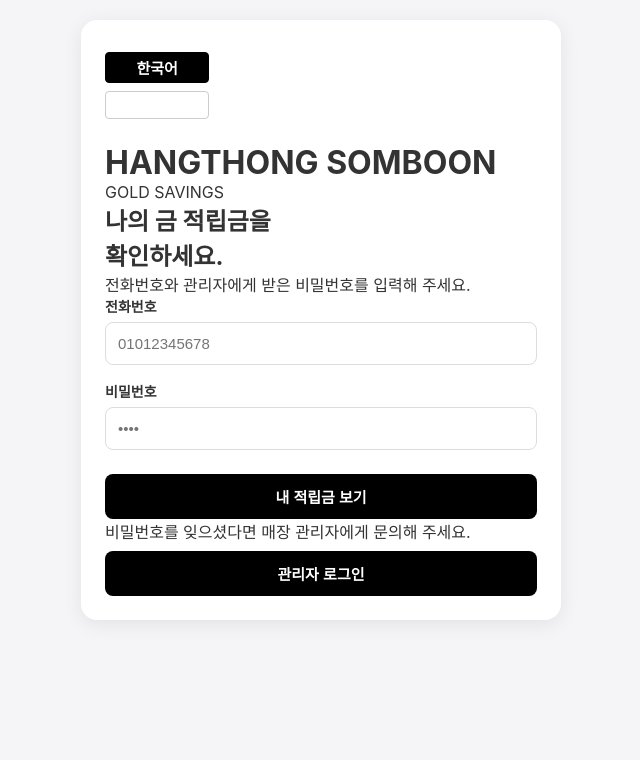
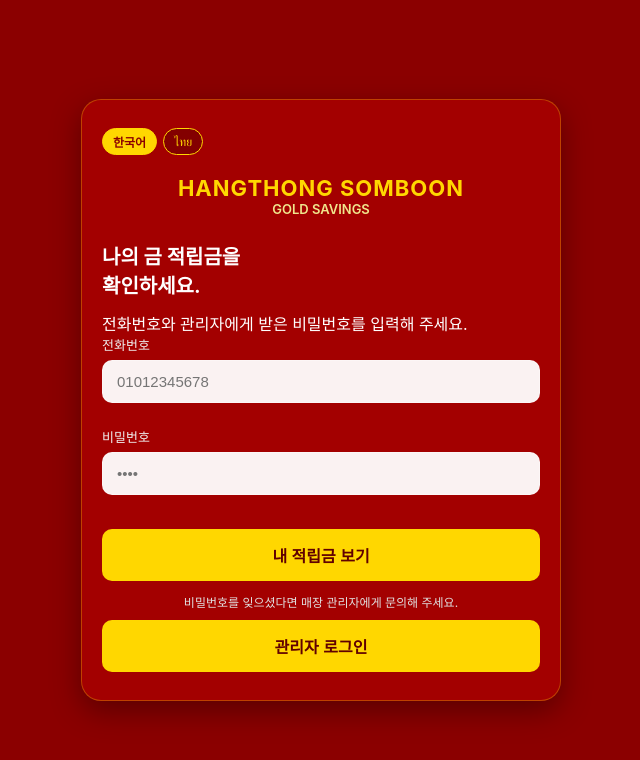
Before and after one commit to jimmylim0309/hangthong-somboom, a website: page index.html in a window 1280 px wide. Shown: the whole page, without its empty margins (319-959 px from the left). Drawn offline with Linux system fonts and the light colour scheme; no server answers.

Commit message:
Revamp styles for red theme layout
Updated styles for a red theme layout with improved button and card designs.

```diff
--- a/style.css
+++ b/style.css
@@ -1,12 +1,12 @@
 /* ==========================================
-   ESSENTIAL HIDDEN CLASS (가장 중요)
+   ESSENTIAL HIDDEN CLASS (필수)
 ========================================== */
 .hidden {
   display: none !important;
 }
 
 /* ==========================================
-   BASIC RESET & LAYOUT
+   BASIC RESET & RED THEME LAYOUT
 ========================================== */
 * {
   box-sizing: border-box;
@@ -16,42 +16,75 @@
 
 body {
   font-family: -apple-system, BlinkMacSystemFont, "Segoe UI", Roboto, "Helvetica Neue", Arial, sans-serif;
-  background-color: #f5f5f7;
-  color: #333;
-  padding: 20px;
+  background-color: #8b0000; /* 고급스러운 버건디/딥레드 바탕색 */
+  color: #ffffff;
+  padding: 20px 10px;
   display: flex;
   justify-content: center;
+  align-items: center;
+  min-height: 100vh;
 }
 
 .container {
   width: 100%;
   max-width: 480px;
-  background: #ffffff;
-  padding: 24px;
-  border-radius: 16px;
-  box-shadow: 0 4px 20px rgba(0, 0, 0, 0.08);
+  background: #a30000; /* 메인 카드 바탕색 */
+  padding: 28px 20px;
+  border-radius: 20px;
+  box-shadow: 0 10px 30px rgba(0, 0, 0, 0.35);
+  border: 1px solid rgba(255, 215, 0, 0.3); /* 골드 포인트 라인 */
 }
 
-/* Header & Language */
+/* Header & Titles */
 .header {
   display: flex;
   justify-content: space-between;
   align-items: center;
+  margin-bottom: 20px;
+}
+
+h1 {
+  font-size: 22px;
+  color: #ffd700; /* 골드 컬러 타이틀 */
+  text-align: center;
+  letter-spacing: 1px;
+}
+
+.sub-title {
+  text-align: center;
+  font-size: 13px;
+  color: #f0e68c;
   margin-bottom: 24px;
+  font-weight: 600;
+}
+
+h2 {
+  font-size: 20px;
+  margin-bottom: 12px;
+  color: #fff;
+}
+
+/* Language Buttons */
+.lang-switch {
+  display: flex;
+  gap: 6px;
 }
 
 .lang-switch button {
-  background: none;
-  border: 1px solid #ccc;
-  padding: 4px 8px;
-  border-radius: 4px;
+  background: rgba(0, 0, 0, 0.2);
+  border: 1px solid #ffd700;
+  color: #ffd700;
+  padding: 4px 10px;
+  border-radius: 20px;
   cursor: pointer;
+  font-size: 12px;
+  width: auto;
 }
 
 .lang-switch button.active {
-  background: #000;
-  color: #fff;
-  border-color: #000;
+  background: #ffd700;
+  color: #8b0000;
+  font-weight: bold;
 }
 
 /* Forms & Inputs */
@@ -61,52 +94,87 @@ body {
 
 label {
   display: block;
-  font-size: 14px;
+  font-size: 13px;
   margin-bottom: 6px;
-  font-weight: 600;
+  color: #f0f0f0;
 }
 
-input, select, button {
+input, select {
   width: 100%;
-  padding: 12px;
-  border-radius: 8px;
-  border: 1px solid #ddd;
+  padding: 12px 14px;
+  border-radius: 10px;
+  border: 1px solid rgba(255, 255, 255, 0.3);
+  background: rgba(255, 255, 255, 0.95);
+  color: #222;
   font-size: 15px;
+  margin-bottom: 8px;
 }
 
-button {
-  background: #000;
-  color: #fff;
+input:focus, select:focus {
+  outline: 2px solid #ffd700;
+}
+
+button[type="submit"], .bottom-actions button {
+  width: 100%;
+  padding: 14px;
+  border-radius: 10px;
   border: none;
+  background: #ffd700; /* 골드 버튼 */
+  color: #600000;
+  font-size: 16px;
   font-weight: bold;
   cursor: pointer;
-  margin-top: 8px;
+  margin-top: 10px;
+  transition: background 0.2s;
 }
 
-button:hover {
-  opacity: 0.9;
+button[type="submit"]:hover, .bottom-actions button:hover {
+  background: #ffae00;
 }
 
 /* Cards & Lists */
 .card {
-  background: #f9f9fb;
-  padding: 16px;
-  border-radius: 12px;
-  margin-bottom: 16px;
+  background: rgba(0, 0, 0, 0.25);
+  padding: 18px;
+  border-radius: 14px;
+  margin-bottom: 18px;
+  border: 1px solid rgba(255, 215, 0, 0.2);
+}
+
+.summary-card strong {
+  color: #ffd700;
+  font-size: 18px;
 }
 
 .deposit-row {
   display: flex;
   justify-content: space-between;
   padding: 12px 0;
-  border-bottom: 1px solid #eee;
+  border-bottom: 1px solid rgba(255, 255, 255, 0.15);
+}
+
+.deposit-row strong {
+  color: #ffd700;
+}
+
+.info-text {
+  font-size: 12px;
+  color: #e0e0e0;
+  margin-top: 12px;
+  text-align: center;
+}
+
+.error-msg {
+  color: #ff9999;
+  font-size: 13px;
+  margin-top: 4px;
 }
 
 /* Modals */
 .modal {
   position: fixed;
   top: 0; left: 0; right: 0; bottom: 0;
-  background: rgba(0, 0, 0, 0.5);
+  background: rgba(0, 0, 0, 0.75);
   display: flex;
   align-items: center;
   justify-content: center;
@@ -114,9 +182,24 @@ button:hover {
 }
 
 .modal-content {
-  background: #fff;
+  background: #a30000;
   padding: 24px;
-  border-radius: 12px;
+  border-radius: 16px;
   width: 100%;
   max-width: 400px;
+  border: 1px solid #ffd700;
+  position: relative;
+  color: #fff;
 }
+
+.close-btn {
+  position: absolute;
+  top: 10px;
+  right: 15px;
+  background: none;
+  border: none;
+  color: #fff;
+  font-size: 24px;
+  cursor: pointer;
+  width: auto;
+}
```
